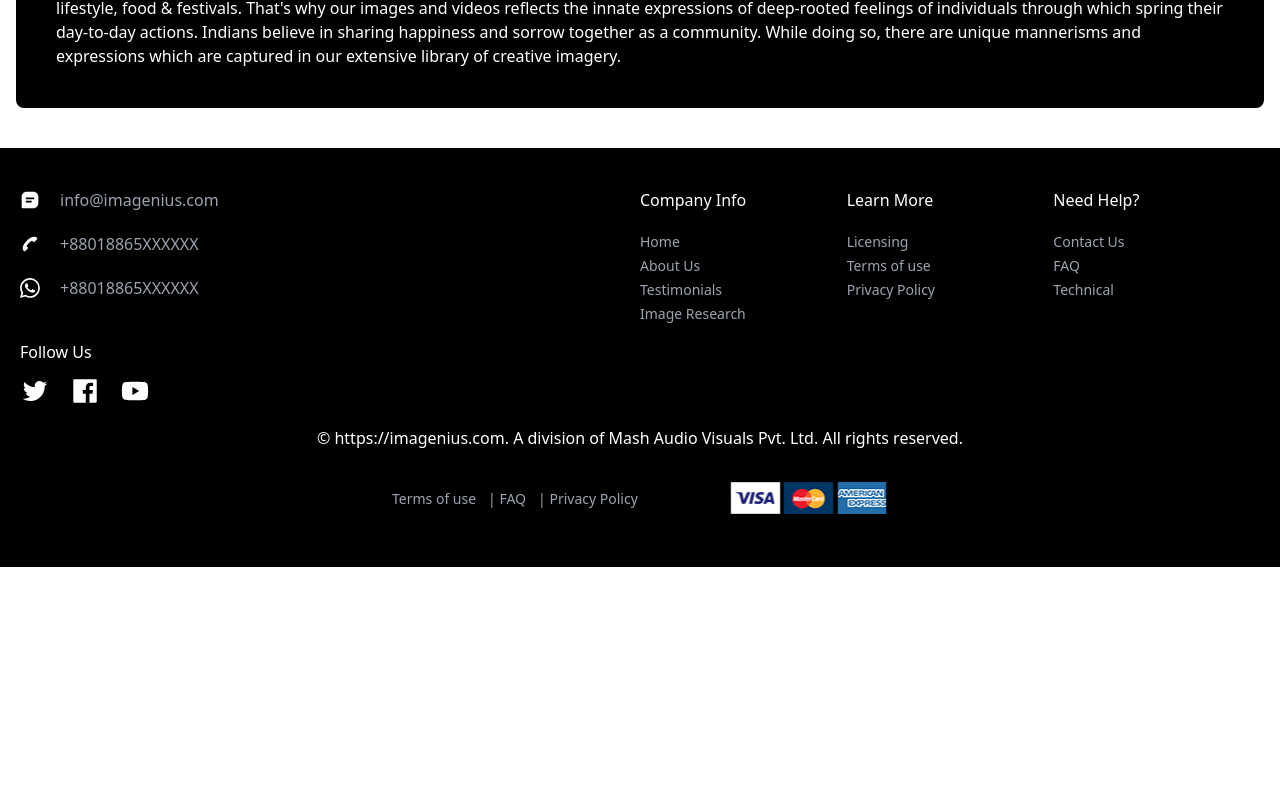
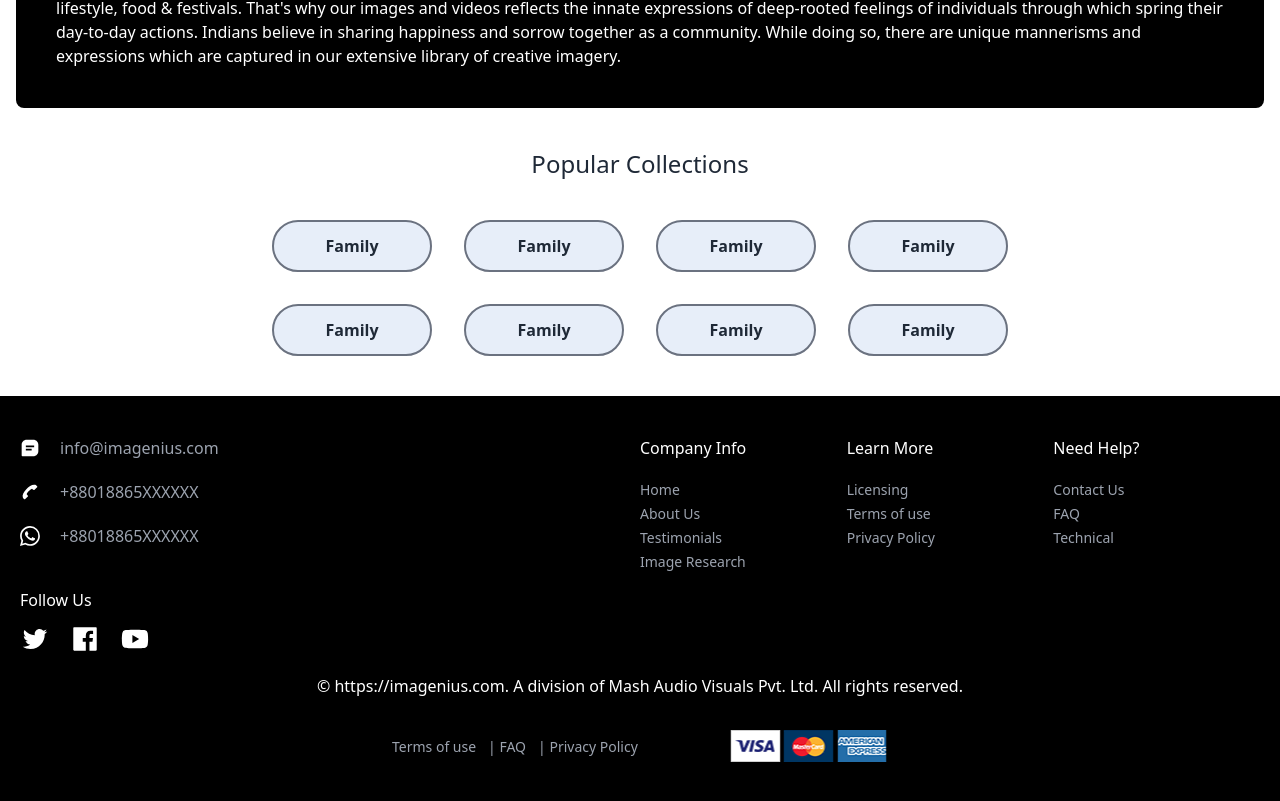
Before and after one commit to Najmul11/Imagenius-client, a React (Vite) app: page / in a window 1280 px wide. Shown: the part 1774-2575 px from the top of the page. Before the commit the page ends 2341 px from the top, so only its background shows below. Built offline with nearby package versions, Linux system fonts and the light colour scheme.

Commit message:
[done]popular search

```diff
--- a/src/pages/home/Home.tsx
+++ b/src/pages/home/Home.tsx
@@ -1,7 +1,8 @@
 import useTitle from "../../hooks/useTitle";
-import WhyImagenius from "./WhyImagenius";
+import WhyImagenius from "./whyImegeinus/WhyImagenius";
 import Banner from "./banner/Banner";
 import PopularCategories from "./popular/PopularCategories";
+import PopularSearches from "./popularSearch/PopularSearches";
 
 const Home = () => {
   useTitle("Home");
@@ -10,6 +11,7 @@ const Home = () => {
       <Banner />
       <PopularCategories />
       <WhyImagenius />
+      <PopularSearches />
     </div>
   );
 };
--- /dev/null
+++ b/src/pages/home/popularSearch/PopularSearches.tsx
@@ -0,0 +1,17 @@
+import SingleSearch from "./SingleSearch";
+
+const searches = [1, 2, 3, 4, 5, 6, 7, 8];
+const PopularSearches = () => {
+  return (
+    <div className="flex flex-col gap-10 pb-10">
+      <h2 className="text-center font-semi text-2xl ">Popular Collections</h2>
+      <div className="grid lg:grid-cols-4  grid-cols-2 gap-8 px-4 lg:w-3/5 lg:mx-auto">
+        {searches.map((search, index) => (
+          <SingleSearch key={index} search={search} />
+        ))}
+      </div>
+    </div>
+  );
+};
+
+export default PopularSearches;
--- /dev/null
+++ b/src/pages/home/popularSearch/SingleSearch.tsx
@@ -0,0 +1,17 @@
+import { Link } from "react-router-dom";
+
+interface IProps {
+  search: number;
+}
+const SingleSearch = ({ search }: IProps) => {
+  return (
+    <Link
+      to={`/search/${search}`}
+      className="bg-gradient2 text-center py-3 rounded-full hover:shadow-xl shadow-black border-2 border-gray-500 transition-shadow duration-300"
+    >
+      <p className="font-bold ">Family</p>
+    </Link>
+  );
+};
+
+export default SingleSearch;
```
Also changed, not shown: src/pages/home/whyImegeinus/WhyImagenius.tsx (renamed from src/pages/home/WhyImagenius.tsx).
